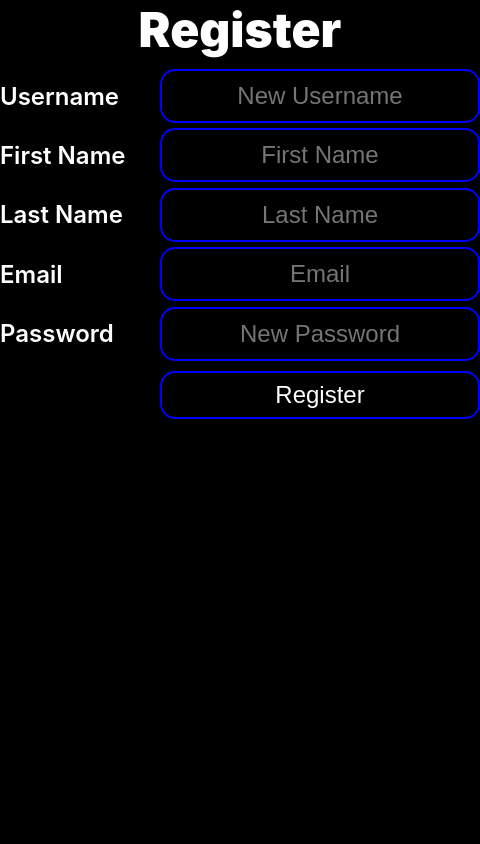
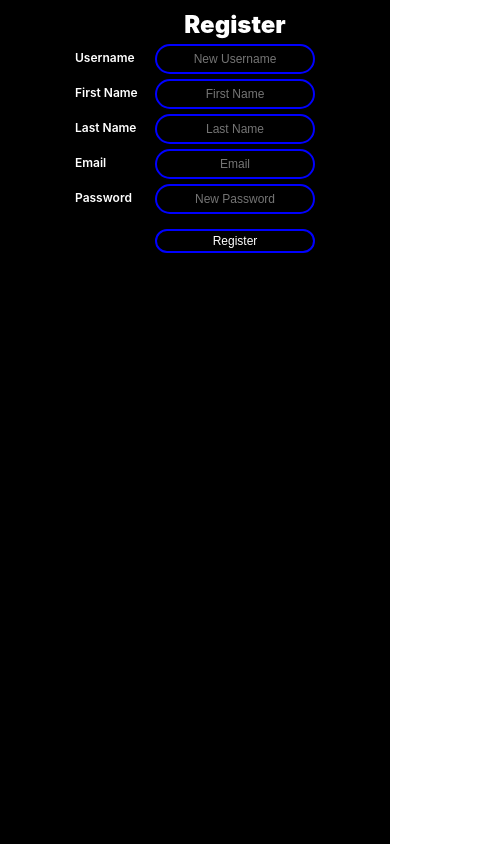
Before and after one commit to rlorenzini/mySequelizeTutorial, a React (Create React App) app in the folder client/: page / in a window 390 px wide. Shown: the whole page, 480 px wide, since content can reach past the window. Built offline with nearby package versions, Linux system fonts and the light colour scheme.

Commit message:
extra styling, responsiveness

```diff
--- a/client/src/components/Register.js
+++ b/client/src/components/Register.js
@@ -44,8 +44,9 @@ export default class Register extends Component {
   render(){
     return(
       <div className='registerForm'>
+      <div className='inputWrapper'>
+        <div></div>
         <span className='mainText'>Register</span>
-      <div className='inputWrapper'>
         <label className='labelText'>Username</label>
         <input className='registerInput' name="username" onChange={this.handleTextBoxChange} placeholder="New Username"/>
         <label className='labelText'>First Name</label>
@@ -56,8 +57,9 @@ export default class Register extends Component {
         <input className='registerInput' name="email" type='email' onChange={this.handleTextBoxChange} placeholder="Email"/>
         <label className='labelText'>Password</label>
         <input className='registerInput' name="password" onChange={this.handleTextBoxChange} type="password" placeholder="New Password"/>
+        <div></div>
+        <button className='registerButton' onClick={this.handleSubmitData}>Register</button>
       </div>
-      <button className='registerButton' onClick={this.handleSubmitData}>Register</button>
       </div>
     );
   };
--- a/client/src/components/styling/register.css
+++ b/client/src/components/styling/register.css
@@ -39,7 +39,7 @@
 
 .registerButton {
   margin-top: 10px;
-  margin-left: 10rem;
+  /* margin-left: 10rem; */
   height: 3rem;
   width: 20rem;
   font-size: 1.5rem;
@@ -48,3 +48,110 @@
   border: blue solid 2px;
   border-radius: 15px;
 }
+/* ================================================= */
+@media only screen and (max-width:600px) and (min-width: 401px) {
+  /* login form styling here */
+  .registerForm {
+    display: flex;
+    flex-direction: column;
+    justify-content: center;
+    align-items: center;
+  }
+
+  .inputWrapper {
+    margin-top: 10px;
+    display: grid;
+    grid-template-columns: 7.5rem 15rem;
+    grid-row-gap: 5px;
+  }
+
+  .mainText {
+    font-size: 2.25rem;
+    font-weight: 900;
+    text-align: center;
+  }
+
+  .labelText {
+    padding-top: 0.396875rem;
+    /* padding-bottom added for visualization of vertical alignment */
+    padding-bottom: 0.396875rem;
+    font-size: 1.125rem;
+    font-weight: 600;
+  }
+
+  .registerInput {
+    background-color: black;
+    color: white;
+    font-size: 1.125rem;
+    border: 2px solid blue;
+    border-radius: 15px;
+    height: 2.25rem;
+    text-align: center;
+  }
+
+  .registerButton {
+    margin-top: 10px;
+    /* margin-left: 10rem; */
+    height: 2.25rem;
+    width: 15rem;
+    font-size: 1.125rem;
+    background-color: black;
+    color: white;
+    border: blue solid 2px;
+    border-radius: 15px;
+  }
+}
+
+/* ================================================= */
+@media only screen and (max-width:400px) {
+  /* login form styling here */
+  .registerForm {
+    display: flex;
+    flex-direction: column;
+    justify-content: center;
+    align-items: center;
+  }
+
+  .inputWrapper {
+    margin-top: 10px;
+    display: grid;
+    grid-template-columns: 5rem 10rem;
+    grid-row-gap: 5px;
+  }
+
+  .mainText {
+    font-size: 1.5rem;
+    font-weight: 900;
+    text-align: center;
+  }
+
+  .labelText {
+    padding-top: 0.396875rem;
+    /* padding-bottom added for visualization of vertical alignment */
+    padding-bottom: 0.396875rem;
+    font-size: 0.75rem;
+    font-weight: 600;
+  }
+
+  .registerInput {
+    background-color: black;
+    color: white;
+    font-size: 0.75rem;
+    border: 2px solid blue;
+    border-radius: 15px;
+    height: 1.5rem;
+    text-align: center;
+  }
+
+  .registerButton {
+    margin-top: 10px;
+    /* margin-left: 10rem; */
+    height: 1.5rem;
+    width: 10rem;
+    font-size: 0.75rem;
+    background-color: black;
+    color: white;
+    border: blue solid 2px;
+    border-radius: 15px;
+  }
+}
```
